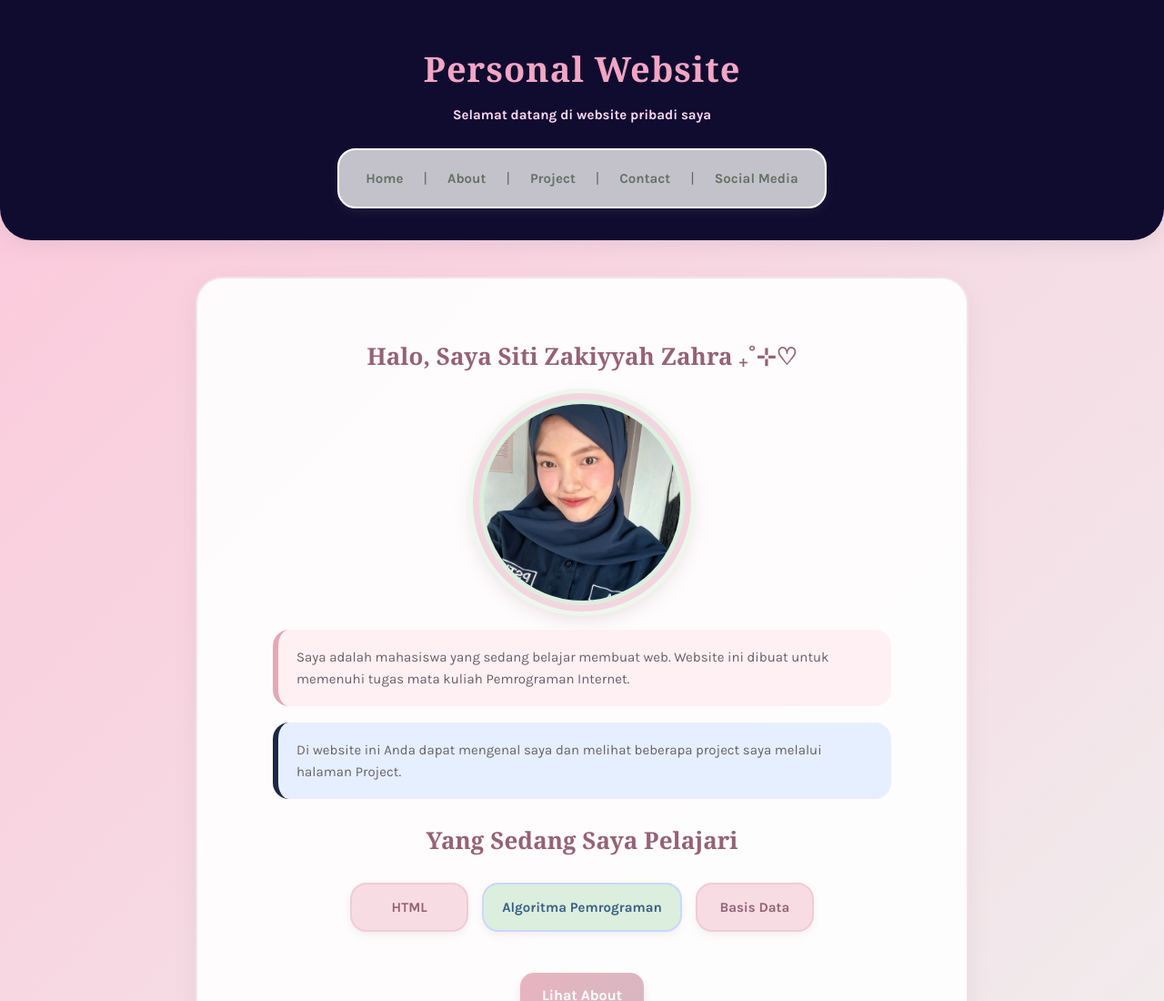
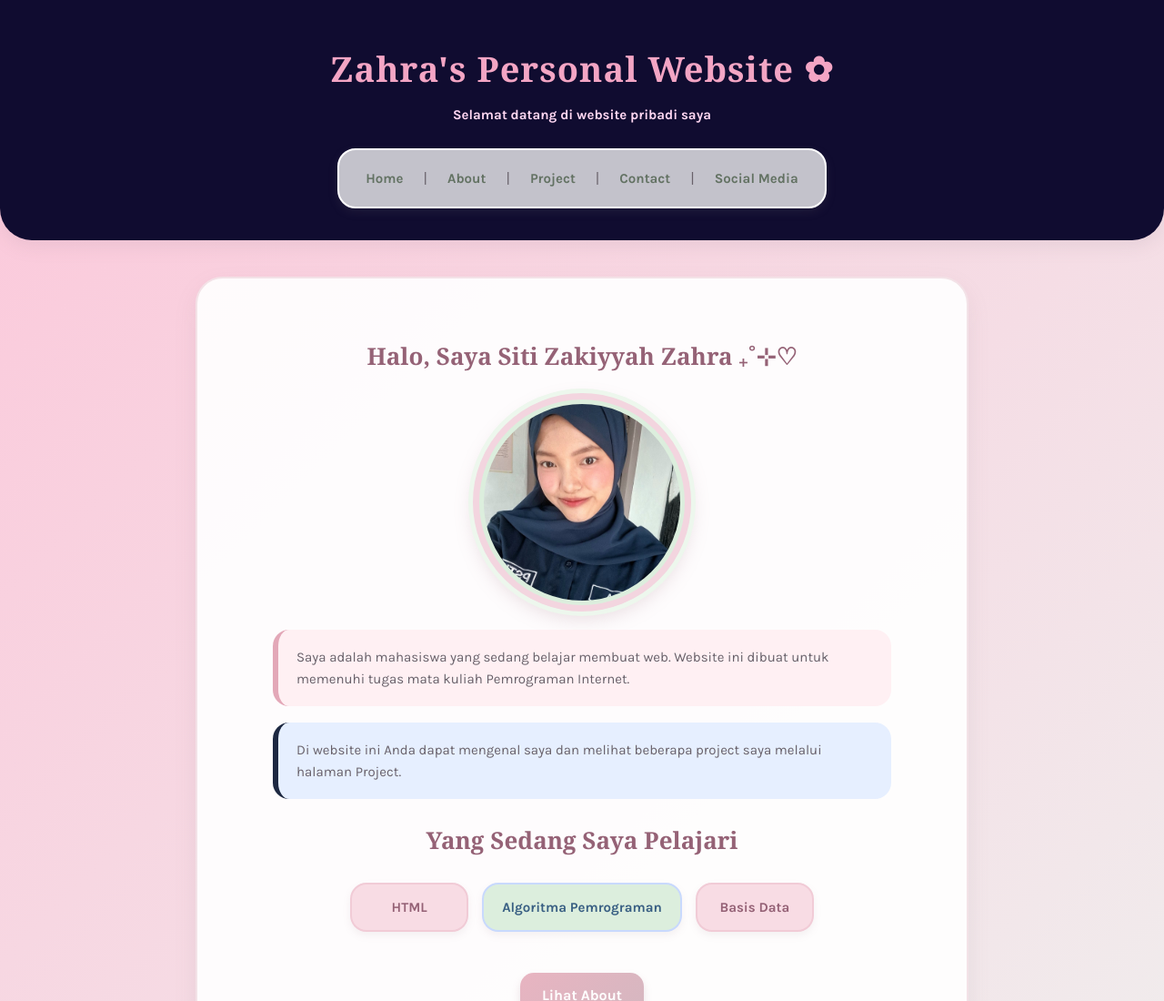
Before and after one commit to szakiyyahzahra/pertemuan-2, a plain HTML site: page index.html in a window 1280 px wide. Shown: the top 1100 px of the page at 91% size. Drawn offline with Linux system fonts and the light colour scheme.

Commit message:
Mengubah judul Personal Website

```diff
--- a/index.html
+++ b/index.html
@@ -9,7 +9,7 @@
 <link href="https://fonts.googleapis.com/css2?family=Karla:ital,wght@0,200..800;1,200..800&family=Raleway:ital,wght@0,100..900;1,100..900&display=swap" rel="stylesheet"><body>
 
     <header id="header">
-        <h1>Personal Website</h1>
+        <h1>Zahra's Personal Website ✿</h1>
         <h5>Selamat datang di website pribadi saya</h5>
 
         <nav>
```
Also changed, not shown: style.css (+18 -21 lines).
